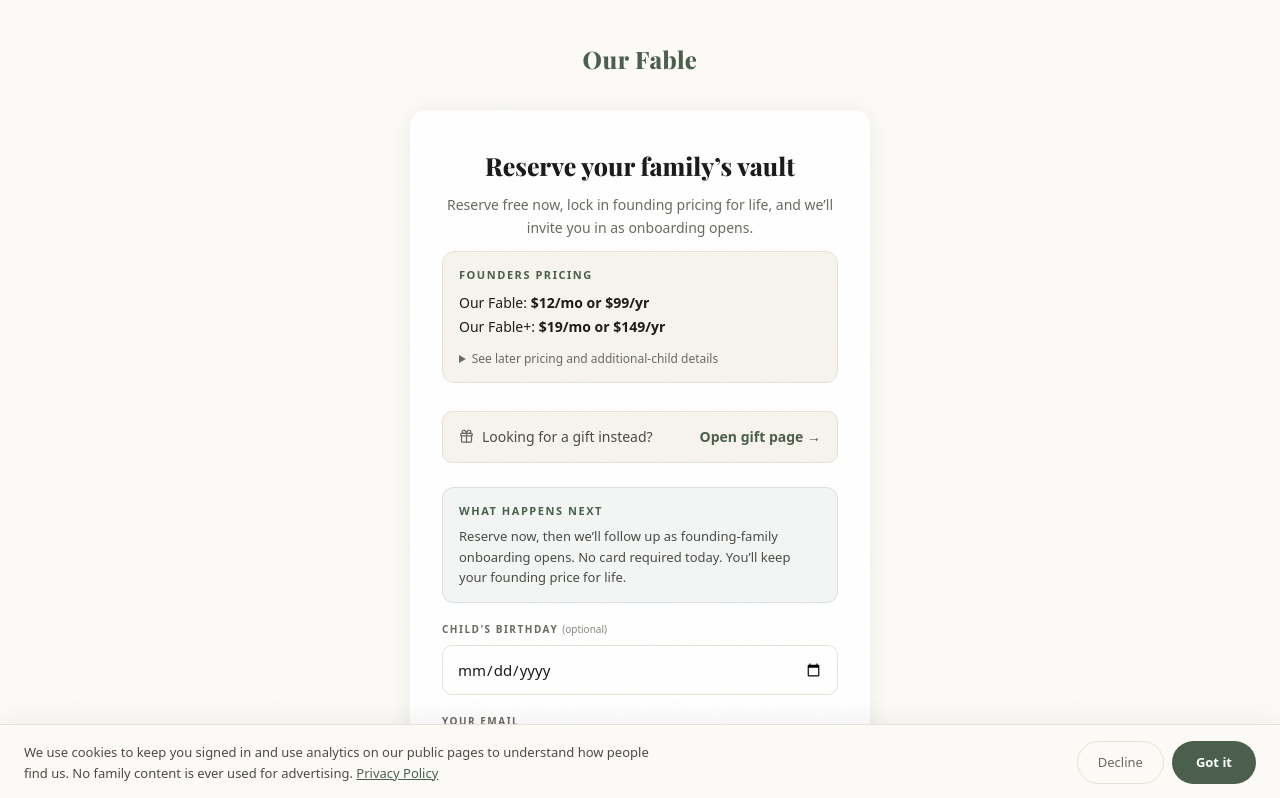
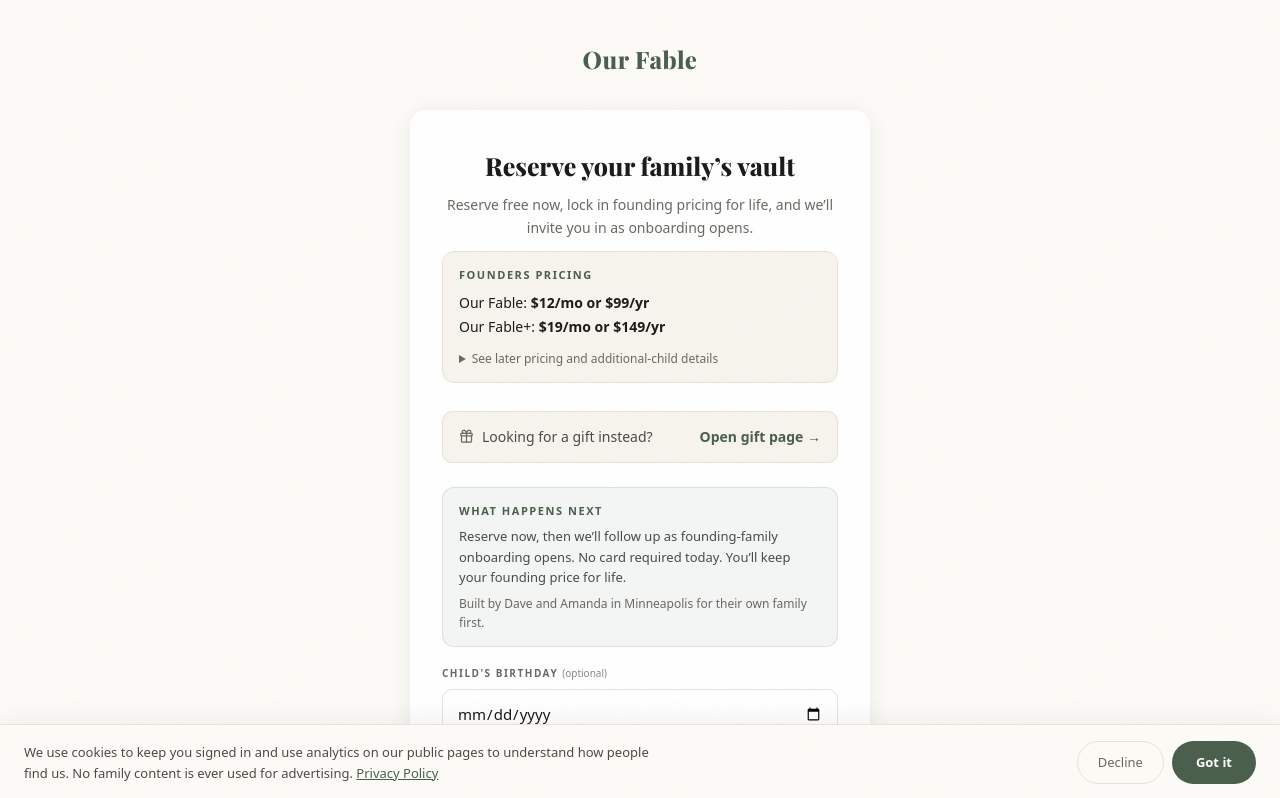
Before and after one commit to MiloBrownAgent/ourfable, a Next.js app: page /reserve in a window 1280 px wide. Shown: the top 798 px of the page. Built offline with nearby package versions, Linux system fonts and the light colour scheme; no server answers.

Commit message:
fix: allow Meta tracking endpoints and add reserve credibility line

```diff
--- a/src/app/reserve/page.tsx
+++ b/src/app/reserve/page.tsx
@@ -417,6 +417,9 @@
             <p style={{ fontSize: 13, color: "var(--text-2)", lineHeight: 1.6, margin: 0 }}>
               Reserve now, then we’ll follow up as founding-family onboarding opens. No card required today. You’ll keep your founding price for life.
             </p>
+            <p style={{ fontSize: 12, color: "var(--text-3)", lineHeight: 1.6, margin: 0 }}>
+              Built by Dave and Amanda in Minneapolis for their own family first.
+            </p>
           </div>
           <form onSubmit={handleWaitlistSubmit} style={{ display: "flex", flexDirection: "column", gap: 18 }}>
             {/* Child birthday */}
--- a/src/middleware.ts
+++ b/src/middleware.ts
@@ -94,7 +94,7 @@
       "style-src 'self' 'unsafe-inline' https://fonts.googleapis.com",
       "img-src 'self' data: blob: https:",
       "font-src 'self' https://fonts.gstatic.com",
-      "connect-src 'self' https://rightful-eel-502.convex.cloud https://api.resend.com https://www.facebook.com https://api.stripe.com https://www.google-analytics.com https://analytics.google.com https://*.google-analytics.com https://*.googletagmanager.com",
+      "connect-src 'self' https://rightful-eel-502.convex.cloud https://api.resend.com https://www.facebook.com https://api.stripe.com https://www.google-analytics.com https://analytics.google.com https://*.google-analytics.com https://*.googletagmanager.com https://*.run.app https://*.conversionsapigateway.com",
       "frame-src 'self' https://js.stripe.com https://www.facebook.com",
       "media-src 'self' blob: https:",
     ].join("; ")
```
